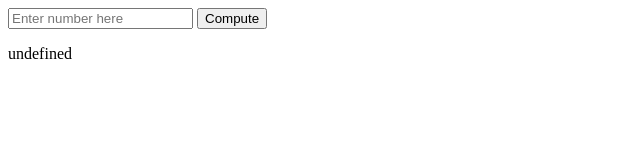
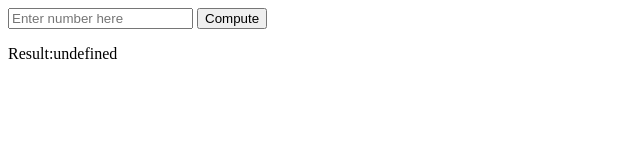
Before and after one commit to Marissa2193/INF1339-Project3, a plain HTML site: page docs/iteration00.html in a window 1280 px wide. Both pictures are taken after a click on the button "Compute". Shown: the full height of the page, 0-640 px from the left. Drawn offline with Linux system fonts and the light colour scheme.

Commit message:
Project 3- A22,23

```diff
--- a/docs/iteration00.html
+++ b/docs/iteration00.html
@@ -25,7 +25,7 @@ function compute_and_display () {
     var result=fibonacci(input)
      //display result on the webpage
     alert(result)
-    document.getElementById('output_goes_here').innerHTML=result
+    document.getElementById('output_goes_here').innerHTML='Result:' +result
      }
 
 </script>
```
